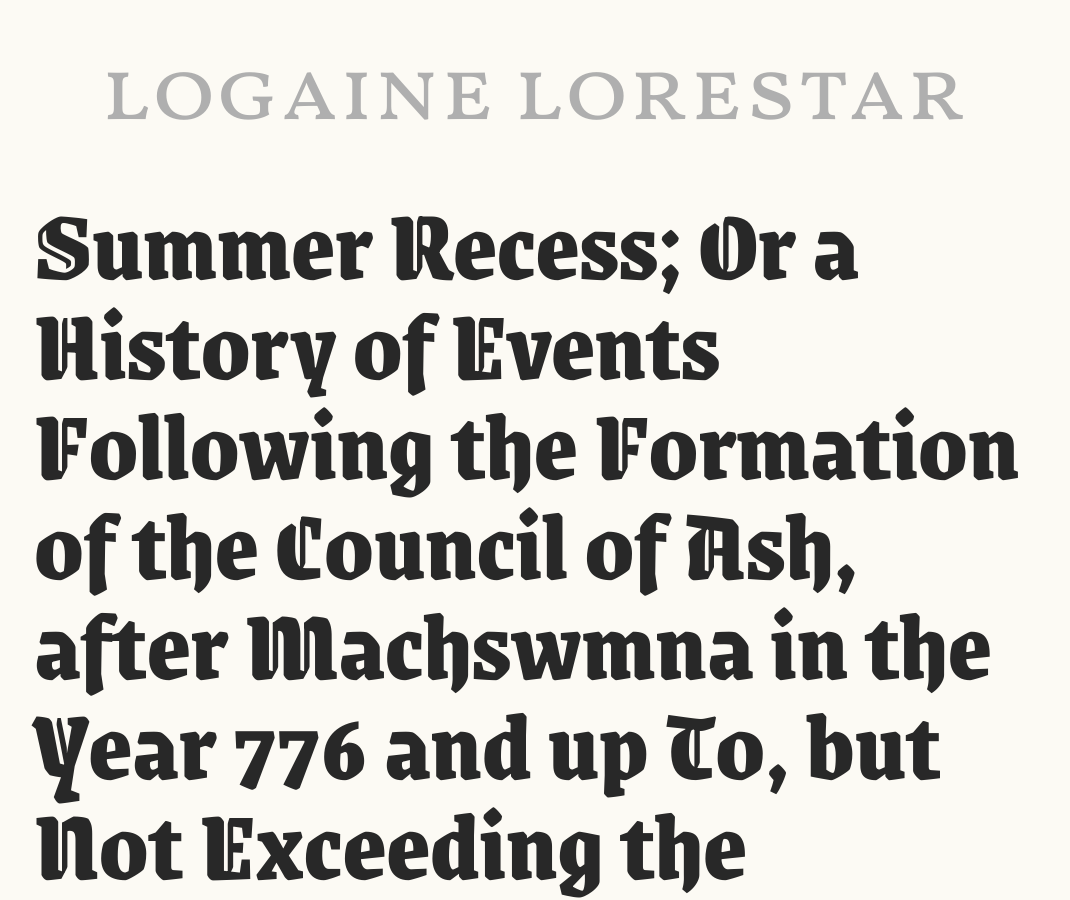
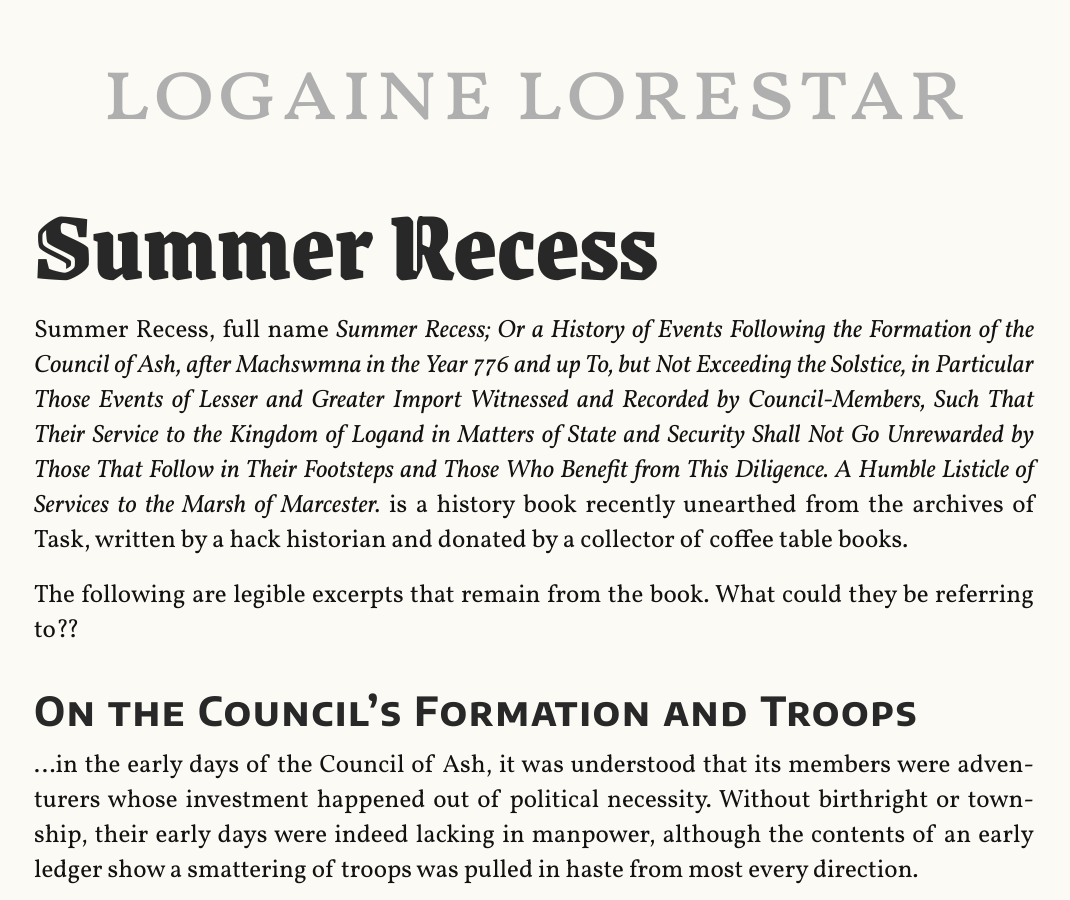
Before and after one commit to bjogart/logaine-lorestar, a Jekyll site: the page built from _posts/2023-12-09-summer_recess.md, in a window 1280 px wide and 900 px high. Shown: the whole window, without its empty margins (24-1094 px from the left). Built offline with Jekyll 4.4.1, drawn with Linux system fonts in a browser that asks for light colours; some of the changed text lies outside the part shown.

Commit message:
Shorten title

```diff
--- a/_posts/2023-12-09-summer_recess.md
+++ b/_posts/2023-12-09-summer_recess.md
@@ -1,11 +1,28 @@
 ---
-title: "Summer Recess; Or a History of Events Following the Formation of the Council of Ash, after Machswmna in the Year 776 and up To, but Not Exceeding the Solstice, in Particular Those Events of Lesser and Greater Import Witnessed and Recorded by Council-Members, Such That Their Service to the Kingdom of Logand in Matters of State and Security Shall Not Go Unrewarded by Those That Follow in Their Footsteps and Those Who Benefit from This Diligence. A Humble Listicle of Services to the Marsh of Marcester."
+title: Summer Recess
 tags: downtime
 ---
 
-The following are excerpts of a history book unearthed from the archives of Task,
+Summer Recess, full name
+_Summer Recess;
+Or a History of Events
+Following the Formation of the Council of Ash,
+after Machswmna in the Year 776
+and up To, but Not Exceeding the Solstice,
+in Particular Those Events
+of Lesser and Greater Import
+Witnessed and Recorded by Council-Members,
+Such That Their Service to the Kingdom of Logand
+in Matters of State and Security
+Shall Not Go Unrewarded by Those That Follow in Their Footsteps
+and Those Who Benefit from This Diligence.
+A Humble Listicle of Services to the Marsh of Marcester._
+is a history book recently unearthed from the archives of Task,
 written by a hack historian
 and donated by a collector of coffee table books.
+
+The following are legible excerpts that remain from the book.
+What could they be referring to??
 
 ### On the Council's Formation and Troops
 
```
